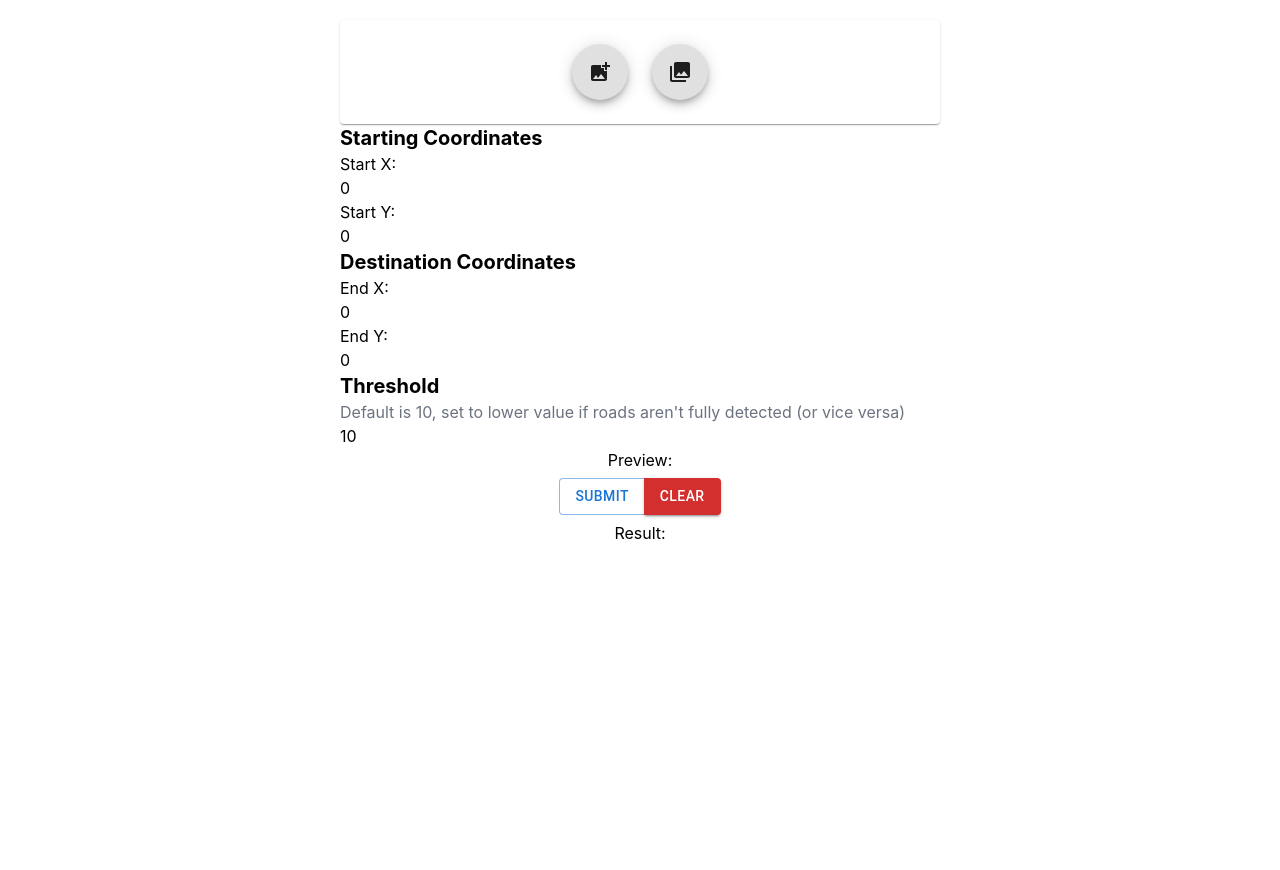
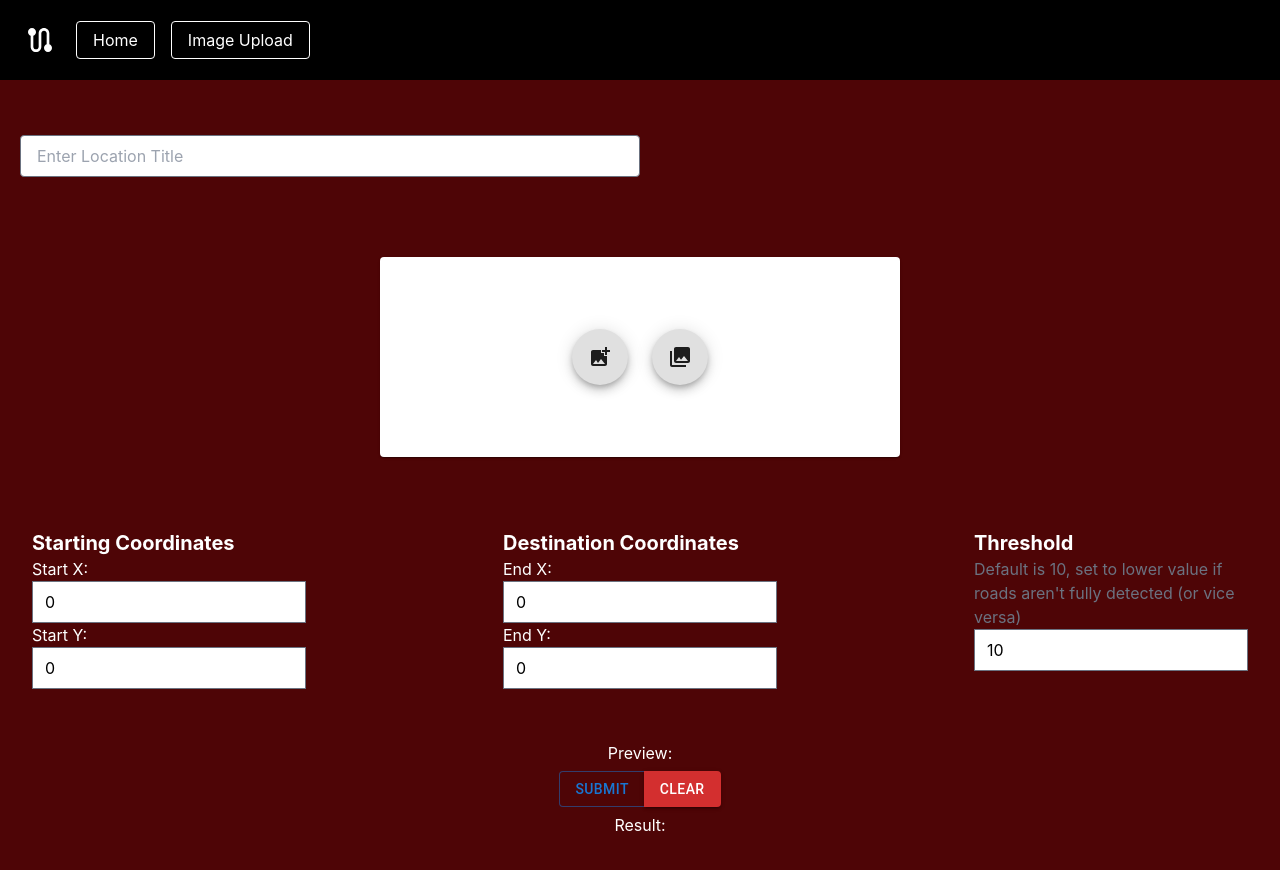
Before and after one commit to RapidAssess/frontend, a React (Create React App) app: page /imageupload in a window 1280 px wide. Shown: the top 870 px of the page. Before the commit the page ends 800 px from the top, so only its background shows below. Built offline with nearby package versions, Linux system fonts and the light colour scheme.

Commit message:
adding styling

```diff
--- a/src/App.js
+++ b/src/App.js
@@ -1,31 +1,18 @@
-import logo from "./logo.svg";
-import "./App.css";
-// import { ImageUpload } from "./home";
-import { ImageUpload } from "./imageupload";
+import React from 'react';
+import { BrowserRouter as Router, Route, Routes } from 'react-router-dom';
+import { ImageUpload } from './imageupload';
+import Menu from './Menu';
 
-function App() {
-  return <ImageUpload />;
-}
-
-// function App() {
-//   return (
-//     <div className="App">
-//       <header className="App-header">
-//         <img src={logo} className="App-logo" alt="logo" />
-//         <p>
-//           Edit <code>src/App.js</code> and save to reload.
-//         </p>
-//         <a
-//           className="App-link"
-//           href="https://reactjs.org"
-//           target="_blank"
-//           rel="noopener noreferrer"
-//         >
-//           Learn React
-//         </a>
-//       </header>
-//     </div>
-//   );
-// }
+const App = () => {
+    return (
+        <Router>
+            <Menu />
+            <Routes>
+                <Route path="/" />
+                <Route path="/imageupload" element={<ImageUpload />} />
+            </Routes>
+        </Router>
+    );
+};
 
 export default App;
--- /dev/null
+++ b/src/Menu.js
@@ -0,0 +1,26 @@
+// Menu.js
+import React from 'react';
+import { Link } from 'react-router-dom';
+import IconButton from '@mui/material/IconButton';
+import RouteIcon from '@mui/icons-material/Route';
+
+
+const Menu = () => {
+    return (
+        <nav className="bg-black p-4 flex">
+            <IconButton color="inherit">
+                <RouteIcon style={{ color: 'white', fontSize: '2rem' }} />
+            </IconButton>
+            <ul className="list-none flex justify-start m-3">
+                <li className="mr-4">
+                    <Link to="/" className="text-white px-4 py-2 border border-white rounded transition duration-300 ease-in-out hover:bg-white hover:text-black">Home</Link>
+                </li>
+                <li className="mr-4">
+                    <Link to="/imageupload" className="text-white px-4 py-2 border border-white rounded transition duration-300 ease-in-out hover:bg-white hover:text-black">Image Upload</Link>
+                </li>
+            </ul>
+        </nav>
+    );
+};
+
+export default Menu;
--- a/src/imageupload.js
+++ b/src/imageupload.js
@@ -10,6 +10,7 @@ import Card from "@mui/material/Card";
 import Fab from "@mui/material/Fab";
 import AddPhotoAlternateIcon from "@mui/icons-material/AddPhotoAlternate";
 import CollectionsIcon from "@mui/icons-material/Collections";
+import Menu from './Menu';
 import './output.css';
 
 export const ImageUpload = () => {
@@ -104,34 +105,96 @@ export const ImageUpload = () => {
   }, [acceptedFiles]);
 
   return (
-    <div className="w-1/2 m-auto self-center content-center items-center p-5">
+    <div className="min-h-screen text-white self-center content-center items-center p-5 bg-maroonbg">
           <div className="self-center" {...getRootProps({ className: "dropzone" })} />
-      <Card className="p-3 flex justify-center">
+          <input
+              type="text"
+              placeholder="Enter Location Title"
+              className="px-4 py-2 mt-3 border rounded focus:outline-none focus:border-black-500 text-black w-1/2"
+              //value={locationTitle}
+              //onChange={(e) => setLocationTitle(e.target.value)}
+          />
+
+          <div className="m-10">
+          {image ? (
+              <div className="m-10 mt-1" style={{ margin: "auto", width: "100%" }}>
+                  {preview && (
+                      <div
+                          style={{
+                              margin: "auto",
+                              width: 256,
+                              height: 256,
+                              position: "relative",
+                              backgroundColor: "white",
+                          }}
+                      >
+                          <div
+                              style={{
+                                  width: 10,
+                                  height: 10,
+                                  backgroundColor: "#27FF00",
+                                  position: "absolute",
+                                  bottom: startY,
+                                  left: startX,
+                              }}
+                          />
+                          <div
+                              style={{
+                                  width: 10,
+                                  height: 10,
+                                  backgroundColor: "red",
+                                  position: "absolute",
+                                  bottom: endY,
+                                  left: endX,
+                              }}
+                          />
+                          <img
+                              src={preview}
+                              style={{
+                                  margin: "auto",
+                                  display: "block",
+                                  width: 256,
+                                  height: 256,
+                              }}
+                          />
+                      </div>
+                  )}
+              </div>
+          ) : (
+                  <div className="p-5 m-10 mt-1 items-center flex justify-center">
+                      <Card style={{ height: '25vh' }} className="px-10 py-5 mt-5 w-1/2 flex justify-center">
                           <input
                               accept="image/*"
                               id="contained-button-file"
                               type="file"
                               {...getInputProps()}
                           />
+                          <div className="flex justify-center items-center">
                               <div className="m-3">
                                   <label htmlFor="contained-button-file">
                                       <Fab className="m-3" component="span">
-					<AddPhotoAlternateIcon className="m-3"/>
+                                          <AddPhotoAlternateIcon className="m-3" />
                                       </Fab>
                                   </label>
                               </div>
                               <div className="m-3">
                                   <label htmlFor="contained-button-file">
                                       <Fab className="m-3" component="span">
-					<CollectionsIcon className="m-3"/>
+                                          <CollectionsIcon className="m-3" />
                                       </Fab>
                                   </label>
                               </div>
+                          </div>
                       </Card>
-      <div style={{ margin: "auto", width: "100%" }}>
+                  </div>
+
+              )}
+          </div>
+    <div className="flex mb-10 justify-center">
+      <div className="p-3" style={{ margin: "auto", width: "100%" }}>
 		<h1 className="text-xl font-bold"> Starting Coordinates </h1>
-        <div>
-          <p>Start X:</p>
+         <div className="text-black">
+          <p className="text-white">Start X:</p>
           <NumberInput
             aria-label="Demo number input"
             placeholder="Type a number…"
@@ -142,8 +205,8 @@ export const ImageUpload = () => {
           />
         </div>
 
-        <div>
-          <p>Start Y:</p>
+      <div className="text-black">
+        <p className="text-white">Start Y:</p>
           <NumberInput
             aria-label="Demo number input"
             placeholder="Type a number…"
@@ -154,10 +217,10 @@ export const ImageUpload = () => {
           />
         </div>
 	</div>
-	<div style={{ margin: "auto", width: "100%" }}>
+	<div className="p-3" style={{ margin: "auto", width: "100%" }}>
 	<h1 className="text-xl font-bold"> Destination Coordinates </h1>
-        <div>
-          <p>End X:</p>
+        <div className="text-black">
+         <p className="text-white">End X:</p>
           <NumberInput
             aria-label="Demo number input"
             placeholder="Type a number…"
@@ -168,8 +231,8 @@ export const ImageUpload = () => {
           />
         </div>
 
-        <div>
-          <p>End Y:</p>
+    <div className="text-black">
+     <p className="text-white">End Y:</p>
           <NumberInput
             aria-label="Demo number input"
             placeholder="Type a number…"
@@ -180,8 +243,8 @@ export const ImageUpload = () => {
           />
         </div>
 	</div>
-        <div>
-        <h1 className="text-xl font-bold"> Threshold </h1>
+    <div className="text-black p-3">
+        <h1 className="text-xl text-white font-bold"> Threshold </h1>
           <p className="text-gray-500">
             Default is 10, set to lower value if roads aren't fully
             detected (or vice versa)
@@ -194,6 +257,7 @@ export const ImageUpload = () => {
             min={0}
             max={255}
           />
+          </div>
         </div>
 
         <div style={{ margin: "auto", width: "100%" }}>
--- a/tailwind.config.js
+++ b/tailwind.config.js
@@ -2,7 +2,16 @@
 module.exports = {
   content: ["./src/**/*.{html,js}"],
   theme: {
-    extend: {},
+      extend: {
+          colors: {
+              maroonbg: '#4E0506',
+          }
+      },
   },
-  plugins: [],
+    plugins: [
+        require('@tailwindcss/forms'),
+        require('@tailwindcss/typography'),
+        require('@tailwindcss/aspect-ratio'),
+        require('@tailwindcss/line-clamp'),
+    ],
 }
```
Lines whose indentation alone changed are shown as unchanged.
